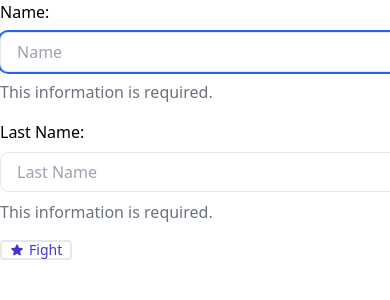
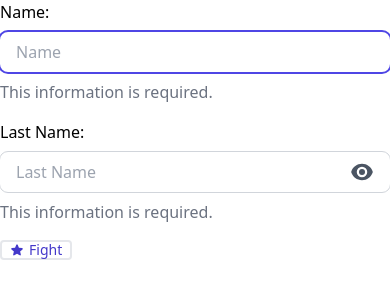
Before and after one commit to PablloZz/lunaedge-test, a React (Vite) app: page / in a window 390 px wide. Shown: the top 300 px of the page. Built offline with nearby package versions, Linux system fonts and the light colour scheme.

Commit message:
le-06: * input component
Add responsiveness;
Replace custom units with default tailwind units;
Add error and disabled styles;
Replace border with outline to prevent the layout from shifting
when hovering;

```diff
--- a/src/libs/components/input/input.tsx
+++ b/src/libs/components/input/input.tsx
@@ -38,31 +38,40 @@ const Input = forwardRef(
     };
 
     return (
-      <label className="flex flex-col gap-[8px]">
+      <label className="flex flex-col gap-2 w-full max-w-[400px]">
         <span className={labelClassName}>{label}</span>
         <div className="relative flex items-center">
           {variant === "email" && (
             <Icon
               iconName="envelope"
-              className="absolute left-[16px] text-black"
+              className={`absolute w-5 left-4 text-black ${
+                error?.message && "text-red-600"
+              }`}
             />
           )}
           <input
             type={inputType}
             id={useFormRegisterReturn.name}
             placeholder={placeholder}
+            required={required}
+            disabled={disabled}
             {...useFormRegisterReturn}
             ref={ref}
-            className={`w-[400px] h-[40px] rounded-[8px] border-[1px] py-[12px] ${
-              variant !== "email" ? "pl-[16px]" : "pl-[48px]"
-            } pr-[16px] flex align-center outline outline-blue-600 outline-0 hover:outline-2 focus:outline-2 ${className}`}
+            className={`w-full h-[40px] rounded-lg outline outline-1 outline-gray-300 py-3 ${
+              variant !== "email" ? "pl-4" : "pl-11"
+            } pr-4 flex align-center ${
+              disabled
+                ? "bg-sky-100 text-sky-200"
+                : "hover:outline-2 hover:outline-indigo-600"
+            } focus:outline-2 focus:outline-indigo-600
+             ${error?.message && "outline-2 outline-red-600"} ${className}`}
           />
           {variant === "password" && (
             <button
               type="button"
               onClick={handleChangePasswordVisibility}
               aria-label={"Toggle password visibility"}
-              className="absolute right-[16px]"
+              className="absolute right-4"
             >
               <Icon
                 iconName={inputType === "password" ? "show" : "hide"}
@@ -70,7 +79,7 @@ const Input = forwardRef(
                 ariaLabel={
                   inputType === "password" ? "Show password" : "Hide password"
                 }
-                className="text-gray-600"
+                className="text-gray-600 w-6"
               />
             </button>
           )}
```
